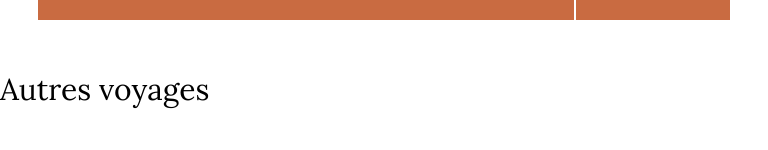
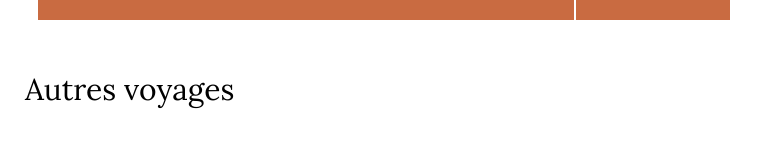
Before and after one commit to thomasheroguelle/TravelNoteBook, an Angular app: page / in a window 768 px wide. Shown: the part 568-718 px from the top of the page. Built offline with nearby package versions, Linux system fonts and the light colour scheme; no server answers.

Commit message:
modif que j'avais oublié (border)

```diff
--- a/src/app/component/other-travels/other-travels.component.css
+++ b/src/app/component/other-travels/other-travels.component.css
@@ -115,10 +115,12 @@ img {
         margin: 0;
         padding: 0;
         gap: 50px;
-        border: 2px solid red;
     }
     figure {
         width: 450px;
         height: 450px;
     }
+    h2 {
+        margin-left: 25px;
+    }
 }
```
